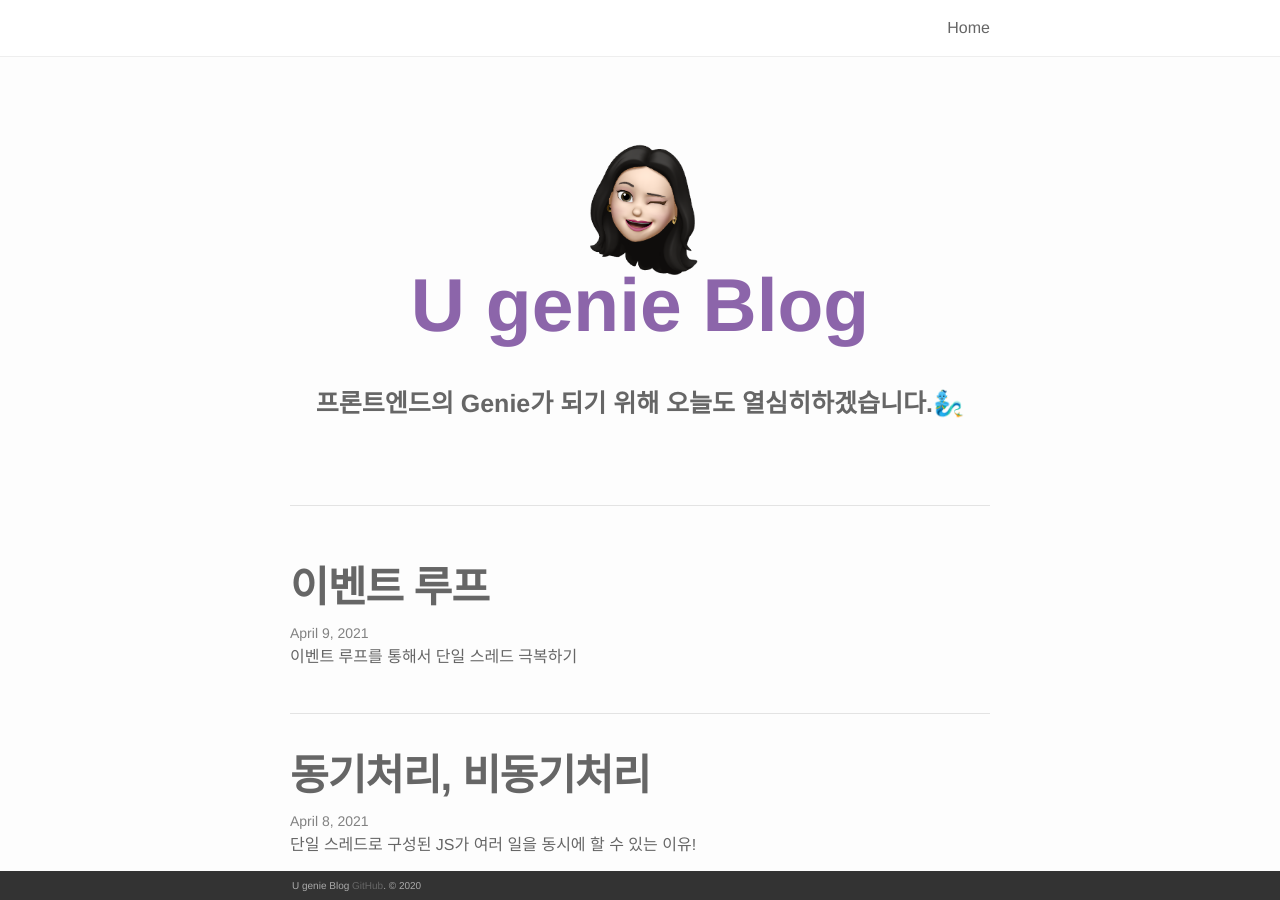
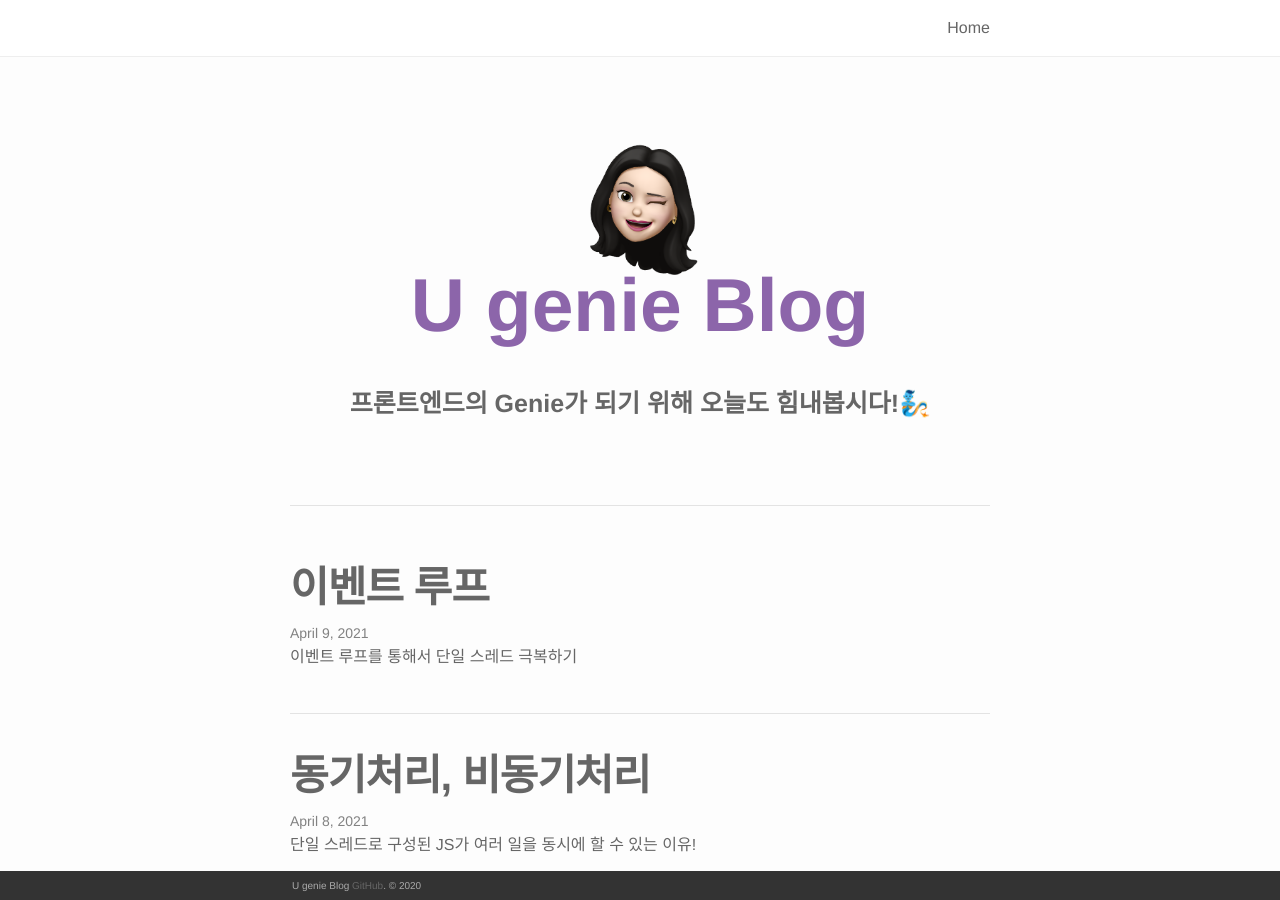
Before and after one commit to HyunYuJin/HyunYuJin.github.io, a Jekyll site: the page built from index.html, in a window 1280 px wide and 900 px high. Built offline with Jekyll 4.4.1, drawn with Linux system fonts in a browser that asks for light colours; nearby versions of some CDN libraries; the list of posts is cut into pages by our own code; some of the changed text lies outside the part shown.

Commit message:
Modify layout and index.html

```diff
--- a/_layouts/post.html
+++ b/_layouts/post.html
@@ -5,7 +5,7 @@
 
   <header class="post-header">
     <h1 class="post-title">{{ page.title }}</h1>
-    <p class="post-meta">{{ page.date | date: "%B %-d, %Y — %H:%M" }}{% if page.author %} • {{ page.author }}{% endif %}{% if page.meta %} • {{ page.meta }}{% endif %}</p>
+    <p class="post-meta">{{ page.date | date: "%B %-d, %Y" }}{% if page.author %} • {{ page.author }}{% endif %}{% if page.meta %} • {{ page.meta }}{% endif %}</p>
   </header>
 
   <article class="post-content">
--- a/_posts/2020-07-27-go-back-button.markdown
+++ b/_posts/2020-07-27-go-back-button.markdown
@@ -1,6 +1,6 @@
 ---
 layout: post
-title: 🔙 Javascript 뒤로가기 버튼 막기 이벤트 제어
+title: Javascript 뒤로가기 버튼 막기 이벤트 제어
 date: 2020-07-27
 description: 페이지에서 임의로 뒤로가기 버튼 막기
 ---
--- a/index.html
+++ b/index.html
@@ -5,7 +5,7 @@
 <div class="header-bar">
   <img src="./img/avatar.png" alt="Avatar" style="vertical-align: middle; width: 150px; height: 150px;">
   <h1>U genie Blog</h1>
-  <h2>프론트엔드의 Genie가 되기 위해 오늘도 열심히하겠습니다.🧞‍♂️</h2>
+  <h2>프론트엔드의 Genie가 되기 위해 오늘도 힘내봅시다!🧞</h2>
   <br/>
   <hr>
   <br/>
```
